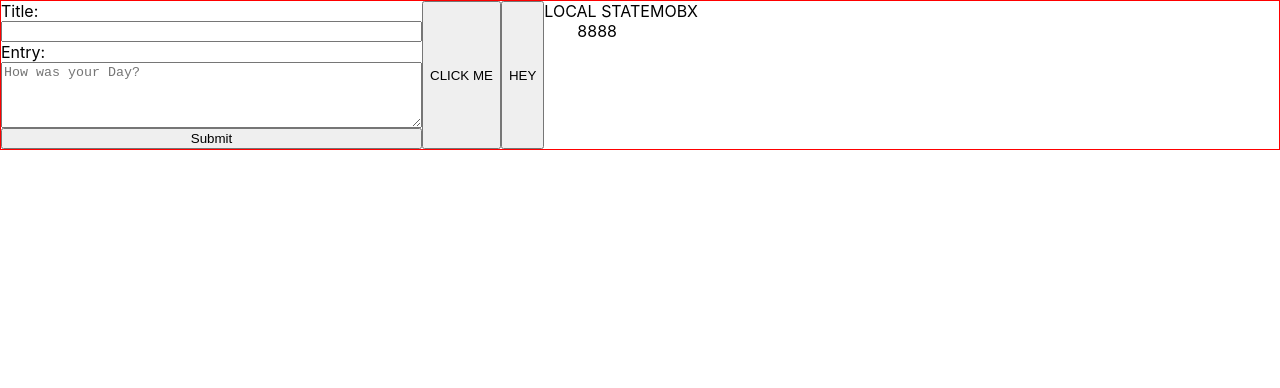
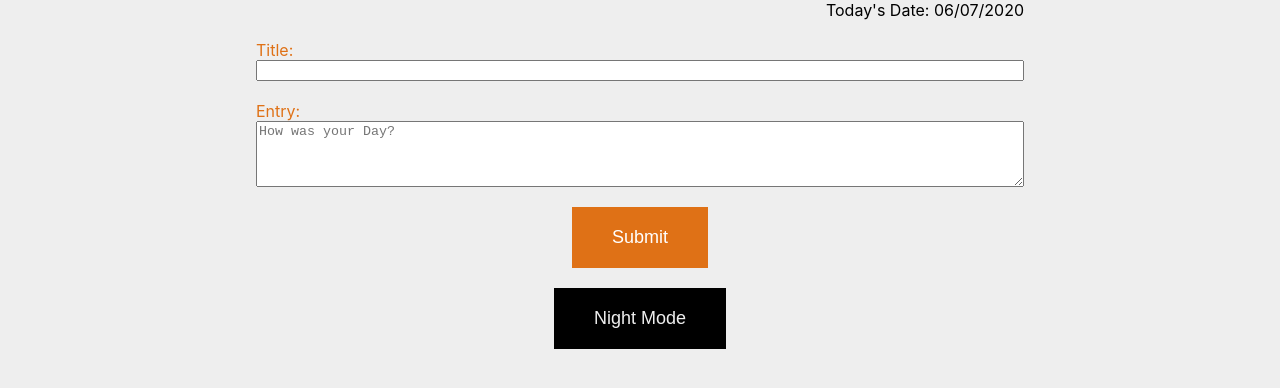
Before and after one commit to jongsoojong/app-diary, a React (Create React App) app in the folder diary-app/: page / in a window 1280 px wide. Shown: the top 388 px of the page. Built offline with nearby package versions, Linux system fonts and the light colour scheme.

Commit message:
FINALLY ADDED NIGHT MODE!!

```diff
--- a/diary-app/src/components/createEntry.jsx
+++ b/diary-app/src/components/createEntry.jsx
@@ -1,33 +1,98 @@
-import React, { useState } from 'react';
+import React, { useEffect, useState } from 'react';
 import styled from 'styled-components';
 import { inject, observer } from 'mobx-react';
 import { toJS } from 'mobx';
 
 const Container = styled.div`
-    display: flex;
-    flex: 1;
-    border: ${props => props.toggle === true ? '1px solid blue' : '1px solid red' };
+    width: 100%;
+    min-height: 100vh;
+    background-color: ${props => props.toggle === true ? '#eeeeee' : '#000000' };
+    .create-entry__title-label,
+    .create-entry__entry-label {
+        color: ${props => props.toggle === true ? '#df7116' : '#eeeeee' };
+    }
+    .create-entry__date {
+        color: ${props => props.toggle === true ? '#000000' : '#eeeeee' };
+    }
 
     form {
+        max-width: 768px;
         display: flex;
         flex-direction: column;
+        justify-content: center;
+        align-items: center;
+        margin: 0 auto;
+        padding: 0 20px;
 
         label {
             text-align: left;
         }
     }
 
-    div {
+    .create-entry__date {
+        text-align: right;
+        margin-bottom: 20px;
+        max-width: 768px;
+        padding: 0 20px;
+        margin: 0 auto 20px;
+    }
+
+    .create-entry__input-container {
         display: flex;
         flex-direction: column;
     }
+
+    .create-entry__input-container {
+        width: 100%;
+        margin-bottom: 20px;
+    }
+
+    .create-entry-btn {
+        background-color: #df7116;
+        color: 	#ffffff;
+    }
+
+    .btn {
+        padding: 20px 40px;
+        font-size: 18px;
+        border: none;
+        margin: 0 auto 20px;
+        cursor: pointer;
+    }
 `;
 
+const StyledButton = styled.button `
+    background-color: ${props => props.toggle  ? '#000000' : '#eeeeee'};
+    color: 	${props => props.toggle ? '#eeeeee' : '#000000'};
+`;
+
+//homework: Style the page; put more fields in (date, (alpha+ photos?), (alpha+ geolocation?)) Put everything into mobx on click; on change save to local storage as its doing
+
 const Whatever = ({AppStore}) => {
+    let today = new Date();
+    let dd = String(today.getDate()).padStart(2, '0');
+    let mm = String(today.getMonth() + 1).padStart(2, '0');
+    let yyyy = today.getFullYear();
+
+    let todayDate = mm + '/' + dd + '/' + yyyy;
 
     const [x,y] = useState(0);
+    const [toggleState, updateToggleState] = useState(true);
     const [inputTitle, updateInputTitle] = useState('');
     const [inputEntry, updateInputEntry] = useState('');
+
+    const toggleMode = (e) => {
+        let button = e.target
+        updateToggleState(toggleState => !toggleState)
+        console.log(toggleState);
+
+        if(toggleState) {
+            button.innerHTML =  'Day Mode';
+        } else {
+            button.innerHTML =  'Night Mode';
+
+        }
+    }
 
     const onSubmit = (e) => {
         e.preventDefault()
@@ -47,17 +112,31 @@ const Whatever = ({AppStore}) => {
     const tempObject = AppStore.entryObject;
 
     return (
-        <Container toggle={booleanThing}>
+        <Container toggle={toggleState}>
+            <div className="create-entry__date">
+                <span>Today's Date: </span>{todayDate}
+            </div>
             <form>
-                <label htmlFor="create-entry__title-input" className="create-entry__title-label">Title:</label>
-                <input onChange={(e) => updateInputTitle(e.target.value)} type="text" className="create-entry__title-input"/>
-
-                <label htmlFor="create-entry__entry-input" className="create-entry__entry-label">Entry:</label>
-                <textarea onChange={(e) => updateInputEntry(e.target.value) } className="create-entry__entry-input" placeholder="How was your Day?" rows="4" cols="50" name="entry" />
+                <div className="create-entry__input-container">
+                    <label htmlFor="create-entry__title-input" className="create-entry__title-label">Title:</label>
+                    <input onChange={(e) => updateInputTitle(e.target.value)} type="text" className="create-entry__title-input"/>
+                </div>
+                <div className="create-entry__input-container">
+                    <label htmlFor="create-entry__entry-input" className="create-entry__entry-label">Entry:</label>
+                    <textarea onChange={(e) => updateInputEntry(e.target.value) } className="create-entry__entry-input" placeholder="How was your Day?" rows="4" cols="50" name="entry" />
+                </div>
 
                 <input type="submit" onClick={ (e) => onSubmit(e) } className="btn create-entry-btn"/>
             </form>
-            <button
+            <StyledButton toggle={toggleState}
+                className="create-entry__nightmode btn toggle-btn"
+                onClick={ (e) => {
+                    toggleMode(e);
+                }}
+                >
+                    Night Mode
+            </StyledButton>
+            {/* <button
                 className="testbutton"
                 onClick={ () => {
                     AppStore.updateObject({title:inputTitle , entry:inputEntry})
@@ -90,7 +169,7 @@ const Whatever = ({AppStore}) => {
                 <div>
                     {tempObject.entryContent}
                 </div>
-            </div>
+            </div> */}
         </Container>
     )
 };
```
